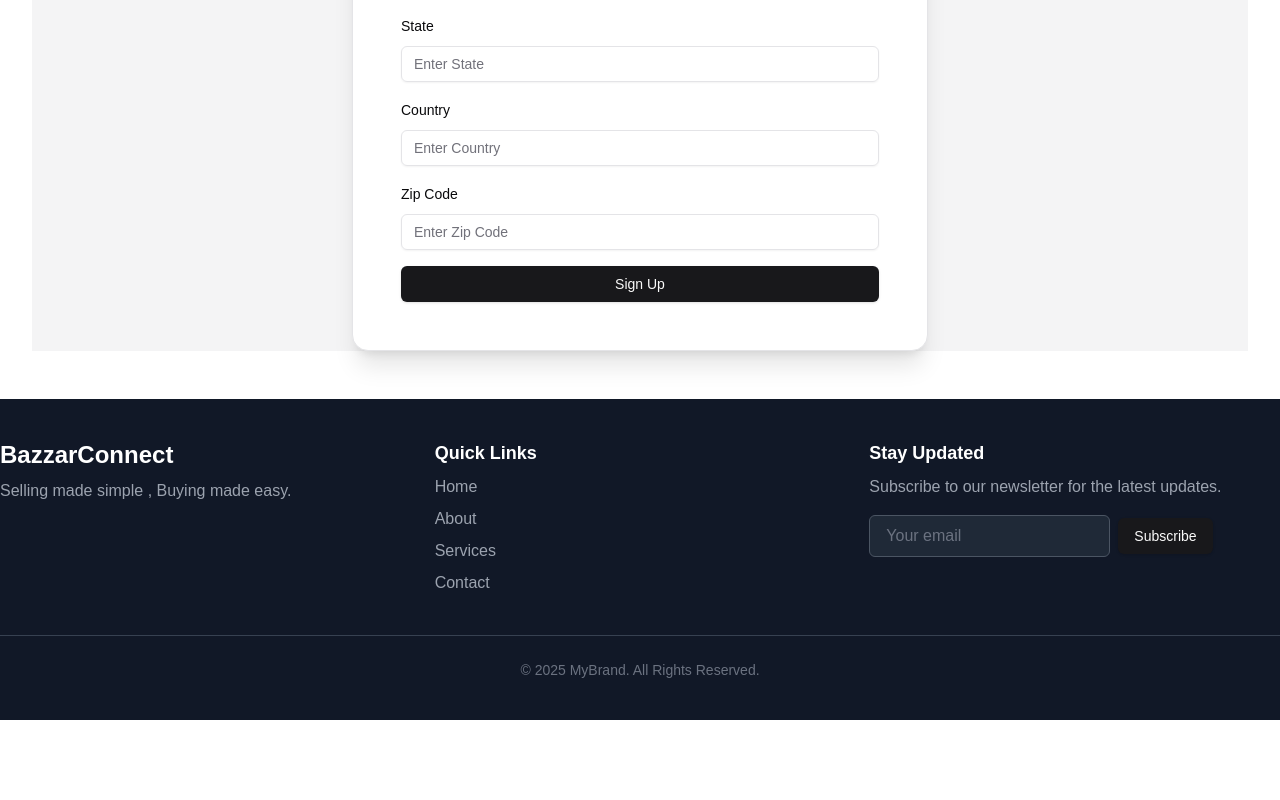
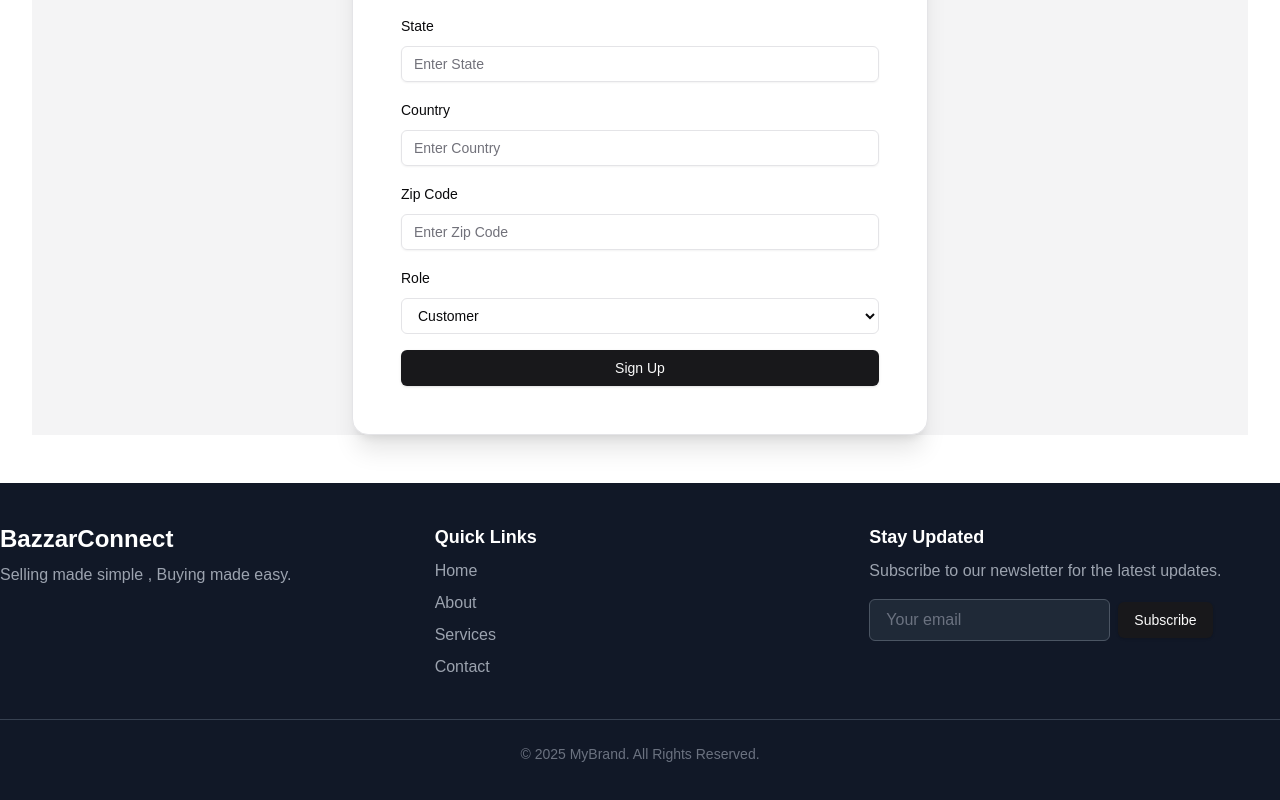
Before and after one commit to alisabir16767/BazarConnect, a Next.js app in the folder frontend/: page /signup in a window 1280 px wide. Shown: the part 723-1523 px from the top of the page. Before the commit the page ends 1443 px from the top, so only its background shows below. Built offline with nearby package versions, Linux system fonts and the light colour scheme.

Commit message:
role field added

```diff
--- a/frontend/app/signup/page.tsx
+++ b/frontend/app/signup/page.tsx
@@ -17,10 +17,10 @@ export default function SignUpForm() {
     state: "",
     country: "",
     zip_code: "",
-    role: "customer",
+    role: "customer", // default role
   });
 
-  const handleChange = (e: React.ChangeEvent<HTMLInputElement>) => {
+  const handleChange = (e: React.ChangeEvent<HTMLInputElement | HTMLSelectElement>) => {
     setFormData({ ...formData, [e.target.id]: e.target.value });
   };
 
@@ -38,7 +38,19 @@ export default function SignUpForm() {
 
       if (response.ok) {
         alert("Signup successful!");
-        // optionally reset form or redirect
+        // Optionally clear the form
+        setFormData({
+          username: "",
+          email: "",
+          password: "",
+          name: "",
+          address: "",
+          city: "",
+          state: "",
+          country: "",
+          zip_code: "",
+          role: "customer",
+        });
       } else {
         const error = await response.json();
         alert("Signup failed: " + error.message);
@@ -80,6 +92,20 @@ export default function SignUpForm() {
               </div>
             ))}
 
+            <div className="space-y-2">
+              <Label htmlFor="role">Role</Label>
+              <select
+                id="role"
+                value={formData.role}
+                onChange={handleChange}
+                className="w-full border border-input rounded-md px-3 py-2 text-sm bg-white"
+              >
+                <option value="customer">Customer</option>
+                <option value="seller">Seller</option>
+                <option value="admin">Admin</option>
+              </select>
+            </div>
+
             <Button type="submit" className="w-full">
               Sign Up
             </Button>
```
